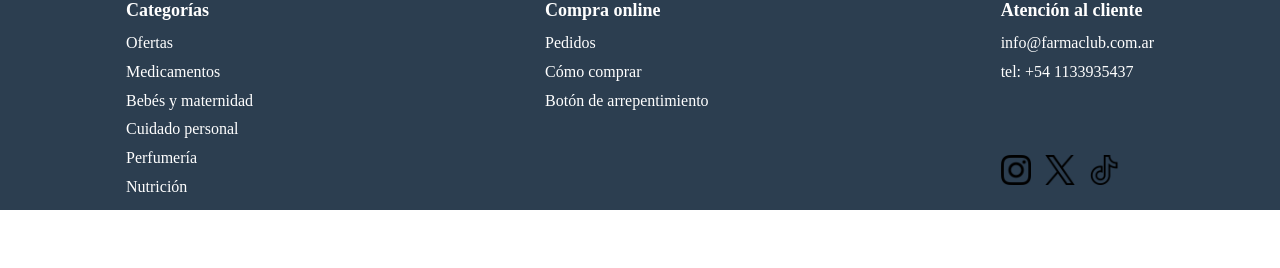
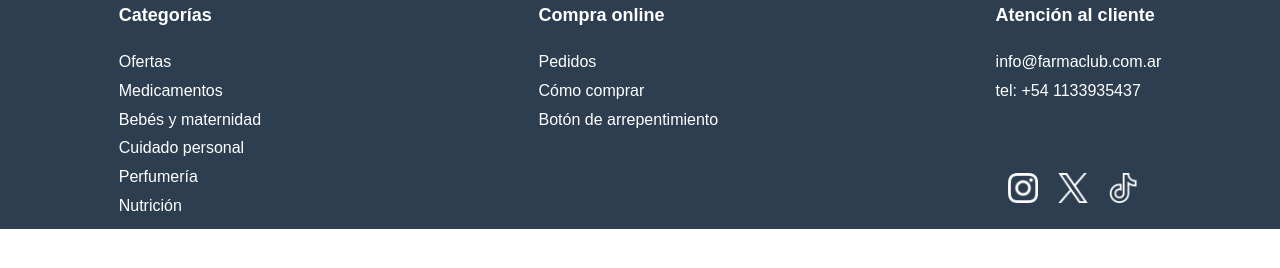
Before and after one commit to Jeronimo1080/interfaces, a plain HTML site: page footer.html in a window 1280 px wide. Drawn offline with Linux system fonts and the light colour scheme.

Commit message:
Se termina el home, se modificaron los hipervinculos del header y el footer (faltaria ligarlo con las nuevas paginas)

```diff
--- a/footer.html
+++ b/footer.html
@@ -4,77 +4,46 @@
     <meta charset="UTF-8">
     <meta name="viewport" content="width=device-width, initial-scale=1.0">
     <title>Footer</title>
-    <style>
-        body {
-            margin: 0;
-        }
-        footer {
-            background-color: #2C3E50;
-            color: white;
-        }
-
-        .footer-row {
-            display: flex;
-            justify-content: space-around; /* Centra las columnas horizontalmente */
-            gap: 40px; /* Espacio entre columnas */
-        }
-
-        .footer-column {
-            text-align: left; /* Alinea el texto de las columnas a la izquierda */
-        }
-
-        h5{
-            margin-top: 0px;
-            margin-bottom: 5px;
-            font-size: 18px;
-        }
-        .footer-column p {
-            line-height: 0.8;
-        }
-
-
-        .social-icons img {
-            width: 30px; /* Ajusta el tamaño de las imágenes */
-            margin-right: 10px; /* Espacio entre imágenes */
-            margin-top: 60px;
-        }
-
-
-    </style>
+    <link rel="stylesheet" href="styles.css">
 </head>
 <body>
 
     <footer class="footer-row">
 
-            <div class="footer-column">
+        <div class="footer-columna">
             <h5>Categorías</h5>
-                <p>Ofertas</p>
-                <p>Medicamentos</p>
-                <p>Bebés y maternidad</p>
-                <p>Cuidado personal</p>
-                <p>Perfumería</p>
-                <p>Nutrición</p>
+            <a href="#"><p>Ofertas</p></a>
+            <a href="#"><p>Medicamentos</p></a>
+            <a href="#"><p>Bebés y maternidad</p></a>
+            <a href="#"><p>Cuidado personal</p></a>
+            <a href="#"><p>Perfumería</p></a>
+            <a href="#"><p>Nutrición</p></a>
         </div>
 
-            <div class="footer-column">
-                <h5>Compra online</h5>
-                <p>Pedidos</p>
-                <p>Cómo comprar</p>
-                <p>Botón de arrepentimiento</p>
+        <div class="footer-columna">
+            <a href="#"><h5>Compra online</h5></a>
+            <a href="#"><p>Pedidos</p></a>
+            <a href="#"><p>Cómo comprar</p></a>
+            <a href="#"><p>Botón de arrepentimiento</p></a>
         </div>
 
-            <div class="footer-column">
+        <div class="footer-columna">
             <h5>Atención al cliente</h5>
             <p>info@farmaclub.com.ar</p>
             <p>tel: +54 1133935437</p>
-                <div class="social-icons">
-                    <img src="images/instagram.png" alt="Instagram">
-                    <img src="images/twitter.png" alt="Twitter">
-                    <img src="images/tiktok.png" alt="TikTok">
+            <div class="footer-imagenes">
+                <a href="https://www.instagram.com" target="_blank">
+                    <img src="images/instagram.png" alt="Instagram" class="imagenBlanca">
+                </a>
+                <a href="https://www.twitter.com" target="_blank">
+                    <img src="images/twitter.png" alt="Twitter" class="imagenBlanca">
+                </a>
+                <a href="https://www.tiktok.com" target="_blank">
+                    <img src="images/tiktok.png" alt="TikTok" class="imagenBlanca">
+                </a>
             </div>
-            </div>
+
         </div>
     </footer>
-
 </body>
 </html>
--- a/styles.css
+++ b/styles.css
@@ -3,9 +3,13 @@
     font-family: Arial, sans-serif;
     margin: 0;
     padding: 0;
+    overflow: hidden;
   }
   iframe{
     display: block;
+  }
+  a{
+    text-decoration: none;
   }
 
   /* Estilos del encabezado */
@@ -110,14 +114,13 @@
   }
 
 
-
   /* Estilos de los productos destacados */
   .containerDestacados {
     display: grid;
     grid-template-columns: repeat(3, 1fr);
     grid-template-rows: repeat(2, auto);
-    grid-gap: 200px;
-    margin: 30px 50px;
+    grid-gap: 150px 100px;
+    margin: 0px 50px;
 
   }
 
@@ -131,27 +134,83 @@
   }
 
   .product-card img {
-    width: 50%;
+    width: 25%;
     height: auto;
     border-radius: 8px;
   }
 
   .product-card h3 {
     margin-top: 10px;
-    font-size: 25px;
+    font-size: 20px;
     font-weight: bold;
   }
 
-  /* Estilos de las marcas */
-  .carousel-container {
-    width: 100%;
-    overflow: hidden;
-    display: flex;
-    justify-content: center;
-    margin-top: 20px;
-}
+  .containerDestacados .product-card {
+    transition: transform 0.3s ease;
+  }
 
-/* Estilos para las imágenes en el carrusel */
+  .containerDestacados .product-card:hover {
+    transform: scale(1.05);
+  }
 
 
+  /* Estilos de las marcas */
+  .carousel {
+    display: flex;
+    justify-content: space-around;
+    align-items: center;
+    margin-bottom: 10px;
+    }
+
+  .carousel img {
+    max-width: 200px;
+    height: 200px;
+    transition: transform 0.3s ease;
+  }
+
+  .carousel img:hover {
+    transform: scale(1.05);
+  }
+
   /* Estilos del pie de página */
+
+  footer {
+    background-color: #2C3E50;
+    color: white;
+    height: auto;
+  }
+  .footer-columna a {
+  color: white; /* Hace que el texto de los enlaces sea blanco */
+  text-decoration: none; /* Quita el subrayado */
+  }
+
+  .footer-row {
+    display: flex;
+    justify-content: space-around;
+    gap: 40px;
+  }
+
+  .footer-columna {
+    text-align: left;
+  }
+
+  h5{
+    margin-top: 5px;
+    font-size: 18px;
+  }
+
+  .footer-columna p {
+    line-height: 0.8;
+  }
+
+  .footer-imagenes{
+    display: flex;
+    justify-content: center; /* Centra las imágenes horizontalmente */
+    margin-top: 75px;
+    gap: 10px;
+  }
+
+  .footer-columna img {
+    width: 30px;
+    margin-right: 10px;
+  }
```
Also changed, not shown: header.html (+1 -1 lines), index.html (+20 -11 lines), images/berocca.png (added), images/cetaphril.jpg (added), images/cicatricure.jpg (added), images/larocheposay.jpg (added), images/nutrilon.jpg (added). Lines whose indentation alone changed are shown as unchanged.
